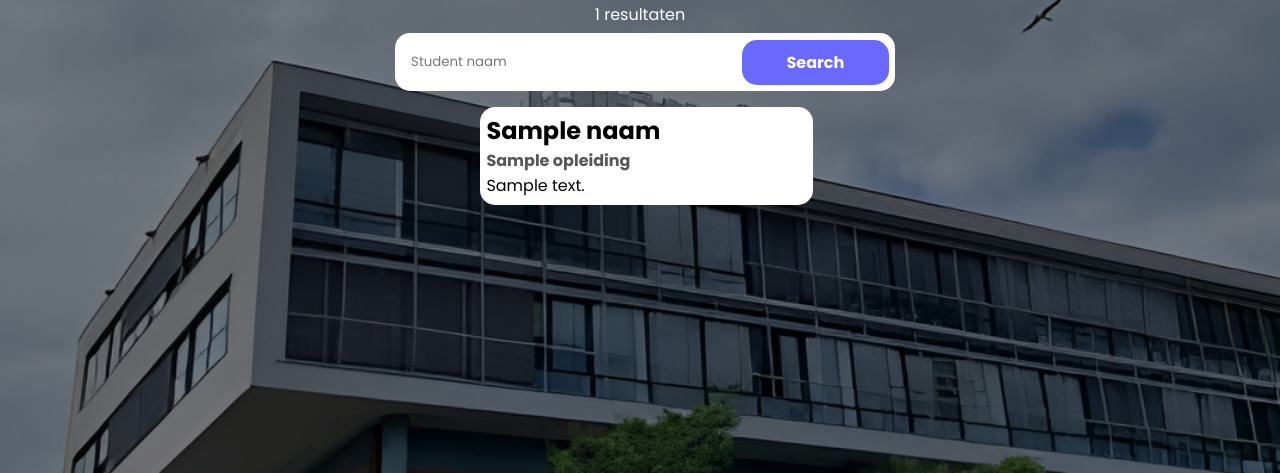
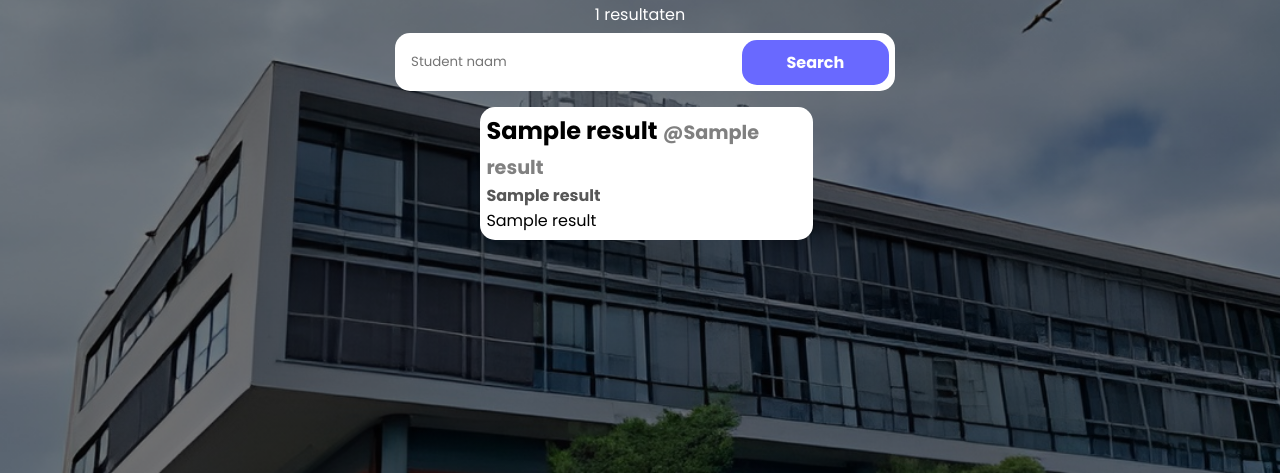
Before and after one commit to JortVlaming/project_1_mijn_website, a Flask app: template templates/search.html in a window 1280 px wide. Shown: the part 158-631 px from the top of the page. Run offline with Flask 3, Linux system fonts and the light colour scheme; the template is opened without the code that fills it: most values are stand-ins (such as "Sample title", 1, 10 or a date in 2020); parts of the project's set-up code (start-up, migrations or seed data) failed here and were passed over.

Commit message:
bug: fixed that search results would not display user information properly

```diff
--- a/app.py
+++ b/app.py
@@ -26,7 +26,11 @@ def home():
 
 @app.route('/search')
 def search():
-    return render_template("search.html", results=db.userManager.search_for_users(request.args.get("query")), query=request.args.get("query"))
+    results = db.userManager.search_for_users(request.args.get("query"))
+
+    print(results)
+
+    return render_template("search.html", results=results, query=request.args.get("query"))
 
 @app.route('/user/<string:name>')
 def user(name:str):
--- a/static/css/search.css
+++ b/static/css/search.css
@@ -41,3 +41,8 @@
 a {
     text-decoration: none;
 }
+
+.handle {
+    font-size: 0.8em;
+    color: gray;
+}
--- a/templates/search.html
+++ b/templates/search.html
@@ -6,7 +6,6 @@
 
 {% block header %}
 	<link rel="stylesheet" href="{{ url_for('static', filename="css/search.css") }}">
-    <script src="{{ url_for('static', filename="scripts/components.js") }}"></script>
 {% endblock %}
 
 {% block content %}
@@ -18,11 +17,11 @@
         No Results for query
     {% else %}
         {% for result in results %}
-            <a href="/user/{{ result.username }}">
+            <a href="/user/{{ result[1] }}">
         	    <div class="result">
-                    <h1 class="naam">{{ result.naam }}</h1>
-                    <h2 class="opleiding">{{ result.opleiding }}</h2>
-                    <p class="aboutme">{{ result.aboutme }}</p>
+                    <h1 class="naam">{{ result[2] }} <span class="handle">@{{ result[1] }}</span></h1>
+                    <h2 class="opleiding">{{ result[3] }}</h2>
+                    <p class="aboutme">{{ result[4] }}</p>
                 </div>
             </a>
         {% endfor %}
```
